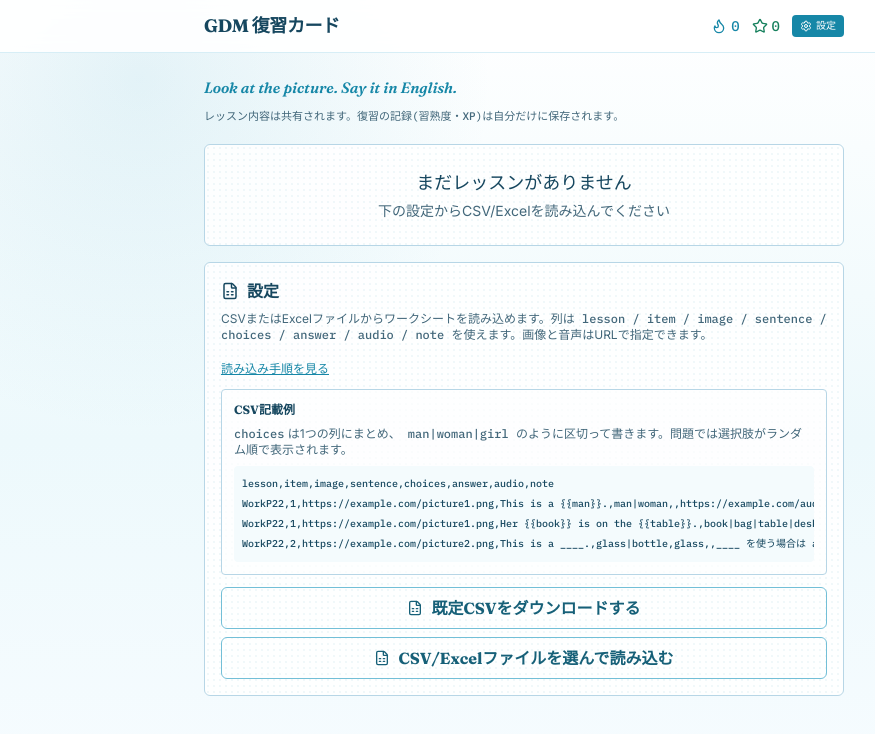
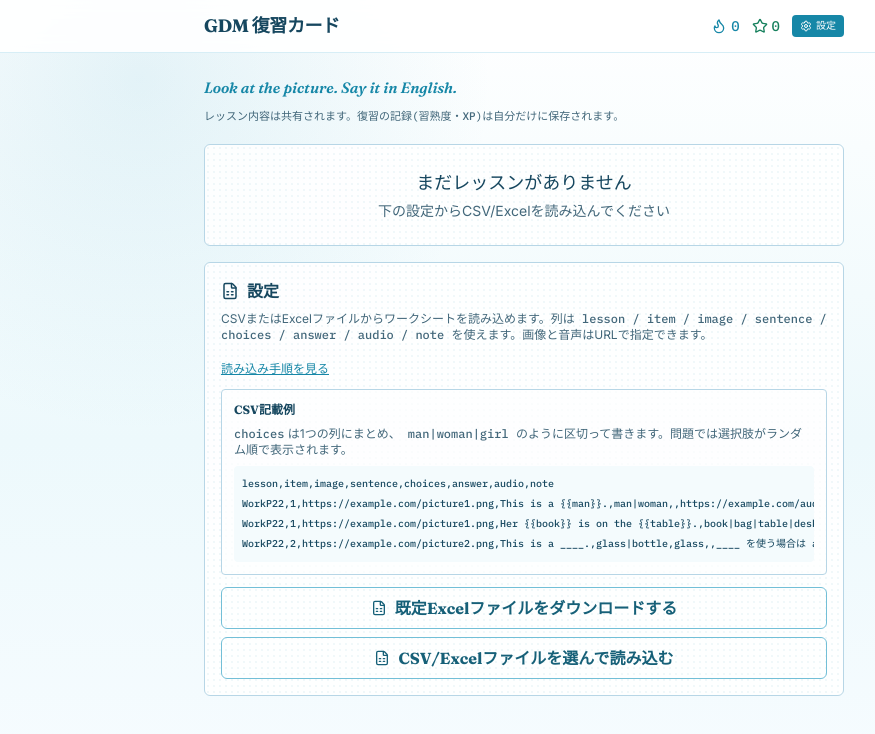
Before and after one commit to gdmeigo/review, a React (Vite) app: page / in a window 1280 px wide. Shown: the top 734 px of the page, without its empty margins (116-991 px from the left). Built offline with nearby package versions, Linux system fonts and the light colour scheme.

Commit message:
Update default Excel spreadsheet

```diff
--- a/src/gdm-review.jsx
+++ b/src/gdm-review.jsx
@@ -29,7 +29,7 @@ const uid = () => Date.now().toString(36) + Math.random().toString(36).slice(2,
 const todayStr = () => new Date().toISOString().slice(0, 10);
 const emptyProgress = () => ({ level: 0, dueAt: 0, lastReview: 0 });
 const DRIVE_IMAGE_SIZE = "w1000";
-const DEFAULT_SHEET_URL = "https://drive.google.com/file/d/117Tn1jy5gdE2GwzZ4_g7cawR05z8pfDE/view?usp=drive_link";
+const DEFAULT_SHEET_URL = "https://docs.google.com/spreadsheets/d/1NbV4QywhVxkT8iOs11CSM-12llyQhrtdVj0Gvs8dO84/edit?usp=drive_link";
 const DEFAULT_SHEET_DOWNLOAD_URL = normalizeSheetUrl(DEFAULT_SHEET_URL);
 
 function getGoogleDriveFileId(url) {
@@ -66,6 +66,16 @@ function normalizeImageUrl(url) {
 
 function normalizeSheetUrl(url) {
   const trimmed = (url || "").trim();
+  try {
+    const parsed = new URL(trimmed);
+    const sheetMatch = parsed.pathname.match(/\/spreadsheets\/d\/([^/]+)/);
+    if (parsed.hostname.toLowerCase() === "docs.google.com" && sheetMatch) {
+      return `https://docs.google.com/spreadsheets/d/${encodeURIComponent(sheetMatch[1])}/export?format=xlsx`;
+    }
+  } catch {
+    // Fall through to the Drive file normalization below.
+  }
+
   const driveFileId = getGoogleDriveFileId(trimmed);
   if (driveFileId) {
     return `https://drive.usercontent.google.com/download?id=${encodeURIComponent(driveFileId)}&export=download`;
@@ -601,7 +611,7 @@ WorkP22,2,https://example.com/picture2.png,This is a ____.,glass|bottle,glass,,_
       </button>
       {showHelp && (
         <ol className="text-xs text-[#42677a] list-decimal list-inside mb-3 space-y-1">
-          <li>下の既定CSVをダウンロードするか、自分のCSV/Excelファイルを用意</li>
+          <li>下の既定Excelファイルをダウンロードするか、自分のCSV/Excelファイルを用意</li>
           <li>「CSV/Excelファイルを選んで読み込む」からファイルを選択</li>
           <li>同じ lesson と item の行は、1つの絵に複数の文があるワークシート項目としてまとまります</li>
           <li>読み込むと現在のレッスン内容がファイルの内容に置き換わります</li>
@@ -623,7 +633,7 @@ WorkP22,2,https://example.com/picture2.png,This is a ____.,glass|bottle,glass,,_
         className="mb-2 w-full rounded-md py-2 flex items-center justify-center gap-2 border border-[#73bfd7] text-[#166078] font-display font-semibold hover:bg-[#e8f7fb]"
       >
         <FileSpreadsheet size={16} />
-        既定CSVをダウンロードする
+        既定Excelファイルをダウンロードする
       </a>
       <label className="mt-2 w-full rounded-md py-2 flex items-center justify-center gap-2 border border-[#73bfd7] text-[#166078] font-display font-semibold cursor-pointer hover:bg-[#e8f7fb]">
         <FileSpreadsheet size={16} />
```
